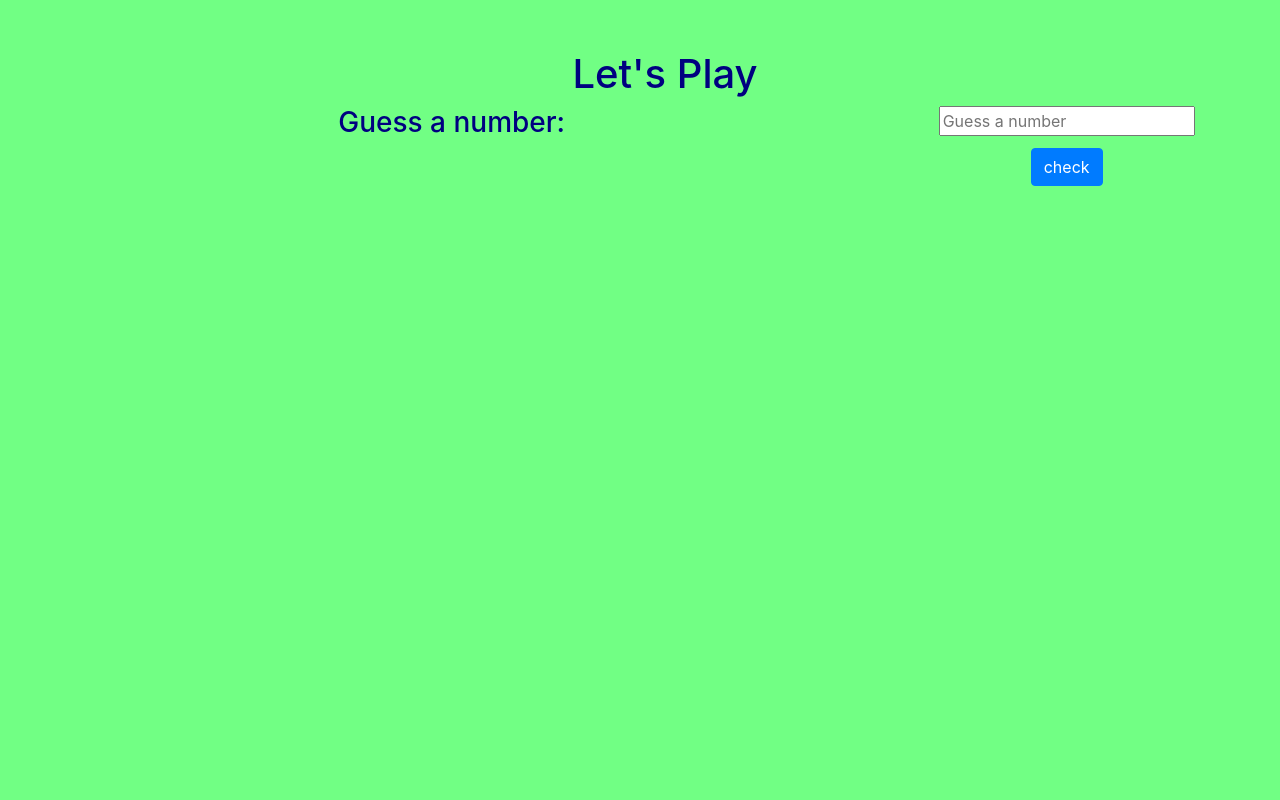
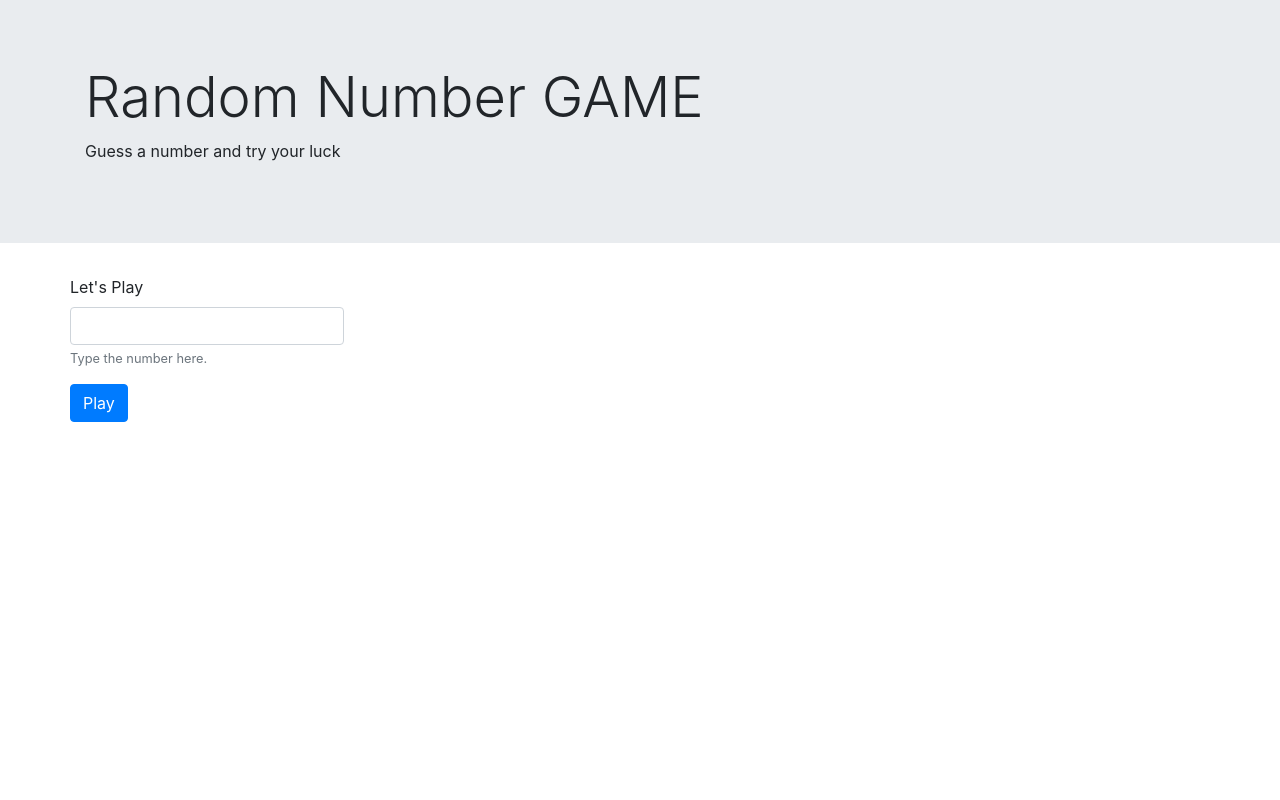
Before and after one commit to NafihaNalakath/Guess-The-Number, a Django app: page /play/ in a window 1280 px wide. Run offline with Django 3.2, Linux system fonts and the light colour scheme; some libraries are stand-ins or nearby versions.

Commit message:
added templates

```diff
--- a/numbergame/static/numbergame/css/style.css
+++ /dev/null
@@ -1,13 +0,0 @@
-body {
-  background-color: #71ff84;
-  padding-top: 50px
-}
-
-h1 {
-  color: navy;
-  margin-left: 50px;
-}
-h3 {
-	color: navy;
-  margin-left: 50px;
-}
--- a/numbergame/templates/numbergame/index.html
+++ b/numbergame/templates/numbergame/index.html
@@ -2,35 +2,28 @@
 <meta charset="utf-8">
   <meta name="viewport" content="width=device-width, initial-scale=1">
   <link rel="stylesheet" href="https://maxcdn.bootstrapcdn.com/bootstrap/4.3.1/css/bootstrap.min.css">
-  <script src="https://ajax.googleapis.com/ajax/libs/jquery/3.4.1/jquery.min.js"></script>
-  <script src="https://cdnjs.cloudflare.com/ajax/libs/popper.js/1.14.7/umd/popper.min.js"></script>
   <script src="https://maxcdn.bootstrapcdn.com/bootstrap/4.3.1/js/bootstrap.min.js"></script>
-  <link rel="stylesheet" type="text/css" href="../static/numbergame/css/style.css">
 </head>
 <body>
+<div class="jumbotron jumbotron-fluid">
+  <div class="container">
+    <h1 class="display-4">Random Number GAME</h1>
+    <p casls="lead">Guess a number and try your luck</p>
+  </div>
+</div>
 
-<center>
-<h1> Let's Play</h1>
-<div>
-	<form action="{% url 'numbergame_url' %}" method="POST" >
+<div class="container">
+	<div class="row">
+		<form action="{% url 'numbergame_url' %}" method="POST">
 		{% csrf_token %}
-		{% if random_number %}
-		<input type="hidden" name="random_number" value={{random_number}}>
-		{% endif %}
-
-
-		<div class="container-fluid">
-			<div class="row">
-    			<div class="col-sm-8"><h3>Guess a number:</h3></td></div>
-				<div class="col-sm-4"><input type="number" name="guess_number"placeholder="Guess a number">
-				</div>
-			</div>
-			<div class="row">
-				<div class="col-sm-8""></div>
-				<div class="col-sm-4"><input type="submit" class="btn btn-primary" value="check"></div>
-			</div>
-		</div>
-	</form>
+	    <input type="hidden" class="form-control"  name="random_number" value={{random_number}}>
+	  	<div class="form-group">
+	    <label >Let's Play</label>
+	    <input type="number" class="form-control"  name="guess_number" placeholder="">
+	    <small class="form-text text-muted">Type the number here.</small>
+	  	</div>
+	  	<button type="submit" class="btn btn-primary">Play</button>
+		</form>
+	</div>
 </div>
-</center>
 </body>
--- a/numbergame/views.py
+++ b/numbergame/views.py
@@ -1,14 +1,16 @@
 from django.shortcuts import render
 import random
 
-# Create your views her
+''' genrate a random and check with a user
+entered number and return a message'''
+
 def  guesss_number(request):
 	random_number = random.randint(1,999)
 	context = {'random_number' :random_number}
 
 	if request.method == 'POST':
-		random_number = request.POST.get('random_number')
-		guess_number = request.POST.get('guess_number')
+		random_number = int(request.POST.get('random_number'))
+		guess_number = int(request.POST.get('guess_number'))
 
 		if random_number == guess_number :
 			message = "You are correct"
```
Also changed, not shown: numbergame/templates/numbergame/result.html (+13 -11 lines).
